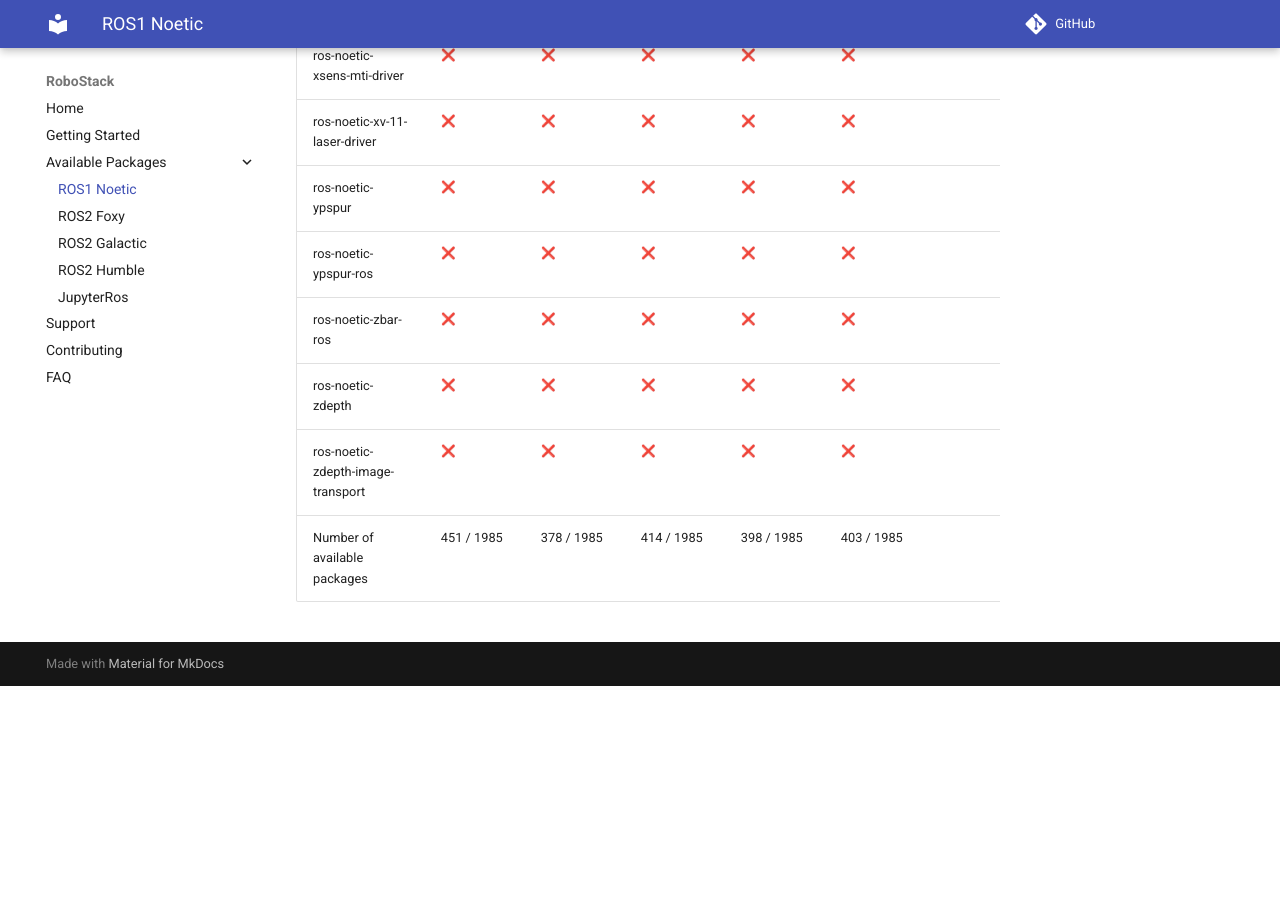
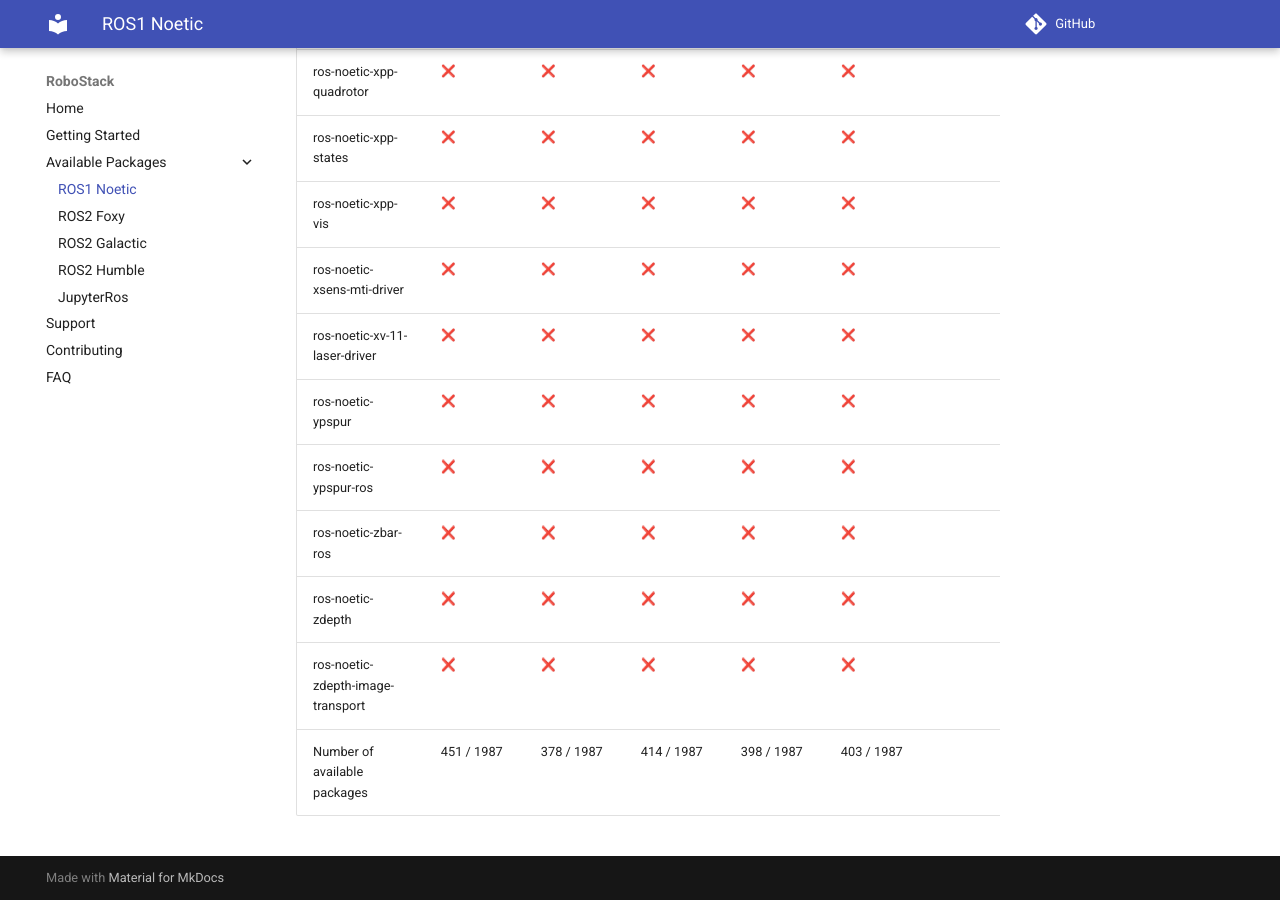
Before and after one commit to RoboStack/robostack.github.io, an MkDocs documentation site: the page built from docs/noetic.md, in a window 1280 px wide and 900 px high, scrolled down 142815 px. Built offline with MkDocs 1.6.1 and Material for MkDocs 9.7.7, drawn with Linux system fonts in a browser that asks for light colours; emoji names are drawn with the system emoji font; comment, search, counter and statistics services are not loaded; before the commit the page ends 143501 px from its top, so only the background shows below that; some of the changed text lies outside the part shown.

Commit message:
Update tables

```diff
--- a/docs/noetic.md
+++ b/docs/noetic.md
@@ -1985,4 +1987,4 @@
 | ros-noetic-zbar-ros | :x: { data-sort='0' } | :x: { data-sort='0' } | :x: { data-sort='0' } | :x: { data-sort='0' } | :x: { data-sort='0' } |   |
 | ros-noetic-zdepth | :x: { data-sort='0' } | :x: { data-sort='0' } | :x: { data-sort='0' } | :x: { data-sort='0' } | :x: { data-sort='0' } |   |
 | ros-noetic-zdepth-image-transport | :x: { data-sort='0' } | :x: { data-sort='0' } | :x: { data-sort='0' } | :x: { data-sort='0' } | :x: { data-sort='0' } |   |
-| Number of available packages |  451 / 1985 | 378 / 1985 | 414 / 1985 | 398 / 1985 | 403 / 1985 |
+| Number of available packages |  451 / 1987 | 378 / 1987 | 414 / 1987 | 398 / 1987 | 403 / 1987 |
```
Also changed, not shown: other parts of docs/noetic.md (+2 -0 lines).
